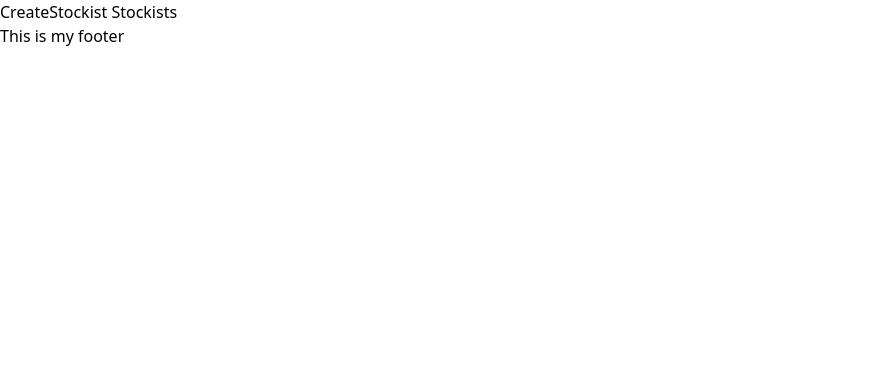
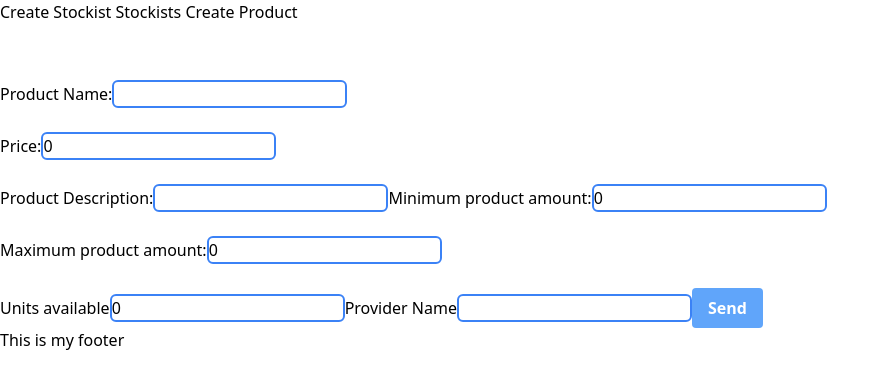
Before and after one commit to MarkNin07/ClientSideRaulShop, a React (Vite) app: page /createProduct in a window 1280 px wide. Shown: the top 388 px of the page, without its empty margins (0-890 px from the left). Built offline with nearby package versions, Linux system fonts and the light colour scheme.

Commit message:
Products
ProductSlice, ProductForm, PostProduct were created to be able to create Products on the web.

```diff
--- a/index.html
+++ b/index.html
@@ -4,7 +4,7 @@
     <meta charset="UTF-8" />
     <meta name="viewport" content="width=device-width, initial-scale=1.0" />
     <script src="https://cdn.tailwindcss.com"></script>
-    <title>Raul Shop</title>
+    <title>Raul's Hardware Store</title>
   </head>
   <body>
     <div id="root"></div>
--- /dev/null
+++ b/src/actions/post/PostProduct.ts
@@ -0,0 +1,27 @@
+import { addProduct } from "../../state/slice/ProductSlice"
+
+const postProduct = async (productName:string, price:number,
+    description:string, minProdAmount:number, maxProdAmount:number,
+    unitsAvailable:number, stockistName:string, dispatch:any ) => {
+
+        const postBody = {
+            "productName": productName,
+            "price": price,
+            "description": description,
+            "minProdAmount": minProdAmount,
+            "maxProdAmount": maxProdAmount,
+            "unitsAvailable": unitsAvailable,
+            "stockistName": stockistName
+        }
+
+        let postProdReq = await fetch('http://localhost:8080/create/product', {
+            method: 'POST',
+            headers: {'content-type':'application/json'},
+            body: JSON.stringify(postBody)
+        })
+
+        let response = await postProdReq.json()
+        dispatch(addProduct(response))
+    }
+
+    export {postProduct}
--- /dev/null
+++ b/src/components/ProductForm.tsx
@@ -0,0 +1,88 @@
+import * as React from 'react';
+import { useState } from 'react';
+import { useDispatch } from 'react-redux';
+import { postProduct } from '../actions/post/PostProduct';
+
+const ProductForm = () => {
+
+    const dispatch = useDispatch()
+
+    const [productName, setProductName] = useState<string>('');
+    const onChangeProdName = (e:React.ChangeEvent<HTMLInputElement>) =>
+        setProductName(e.target.value)
+
+    const [price, setPrice] = useState<number>(0);
+
+    const [description, setDescription] = useState<string>('');
+    const onChangeDescription = (e:React.ChangeEvent<HTMLInputElement>) =>
+        setDescription(e.target.value)
+
+    const [minProdAmount, setMinProdAmount] = useState<number>(0);
+
+    const [maxProdAmount, setMaxProdAmount] = useState<number>(0);
+
+    const [unitsAvailable, setUnitsAvailable] = useState<number>(0);
+
+    const [stockistName, setStockistName] = useState<string>('');
+    const onChangestockistName = (e:React.ChangeEvent<HTMLInputElement>) =>
+        setStockistName(e.target.value)
+
+
+    const createProd = (e:React.FormEvent<HTMLButtonElement>) => {
+        e.preventDefault();
+        postProduct(productName, price, description, minProdAmount, maxProdAmount, unitsAvailable, stockistName, dispatch)
+        setProductName('')
+        setPrice(0)
+        setDescription('')
+        setMinProdAmount(0)
+        setMaxProdAmount(0)
+        setUnitsAvailable(0)
+        setStockistName('')
+
+    }
+
+  return (
+      <form  className="mt-8 space-y-6" action="#" method="POST">
+
+          <label htmlFor="productName" >Product Name:</label>
+          <input type="text" name="productName"
+            value={productName} onChange={onChangeProdName}
+            className='border-2 border-blue-500 rounded-md'/> <br />
+
+          <label htmlFor="price">Price:</label>
+          <input type="number" name="price"
+            value={price} onChange={ (e) => setPrice(parseInt(e.target.value)) }
+            className='border-2 border-blue-500 rounded-md' /> <br />
+
+          <label htmlFor="description">Product Description:</label>
+          <input type="text" name="description"
+            value={description} onChange={ onChangeDescription }
+            className='border-2 border-blue-500 rounded-md'/>
+
+          <label htmlFor="minAmount" >Minimum product amount:</label>
+          <input type="text" name="minAmount"
+            value={minProdAmount} onChange={ (e) => setMinProdAmount(parseInt(e.target.value))}
+            className='border-2 border-blue-500 rounded-md'/> <br />
+
+          <label htmlFor="maxAmount">Maximum product amount:</label>
+          <input type="text" name="maxAmount"
+            value={maxProdAmount} onChange={ (e) => setMaxProdAmount(parseInt(e.target.value))}
+            className='border-2 border-blue-500 rounded-md' /> <br />
+
+           <label htmlFor="unitsAv">Units available</label>
+           <input type="number" name="unitsAv"
+            value={unitsAvailable} onChange={ (e) => setUnitsAvailable(parseInt(e.target.value)) }
+            className='border-2 border-blue-500 rounded-md'/>
+
+           <label htmlFor="provName">Provider Name</label>
+           <input type="text" name="provName"
+            value={stockistName} onChange={ onChangestockistName }
+            className='border-2 border-blue-500 rounded-md'/>
+
+           <button onClick={ createProd } className="bg-blue-400 hover:bg-blue-700 text-white font-bold py-2 px-4 rounded focus:outline-none focus:shadow-outline" >Send</button>
+
+      </form>
+  );
+};
+
+export default ProductForm;
--- a/src/components/StockistsList.tsx
+++ b/src/components/StockistsList.tsx
@@ -34,7 +34,7 @@ const StockistsList = () => {
             <h1>List of all the stockists</h1>
             <ul>{stockistsInfo.map((prov:stockistType, index)=>
             <li key={index}>
-                {prov.stockistName} <button onClick={()=>handleDel(prov.stockistId)} >Delete Stockist</button>
+                {prov.stockistName} <button onClick={()=>handleDel(prov.stockistId)} className='bg-blue-500 hover:bg-blue-700 text-white font-bold py-1 px-2 rounded'>Delete Stockist</button>
             </li>)}
             </ul>
         </div>
--- a/src/routes/PrivateRoutes.tsx
+++ b/src/routes/PrivateRoutes.tsx
@@ -1,5 +1,6 @@
 import React from 'react'
 import { Link, Route, Routes } from 'react-router-dom'
+import ProductForm from '../components/ProductForm'
 import StockistForm from '../components/StockistForm'
 import StockistsList from '../components/StockistsList'
 
@@ -7,12 +8,14 @@ import StockistsList from '../components/StockistsList'
 function PrivateRoutes() {
   return (
     <div>
-        <Link to='/'> CreateStockist </Link>
+        <Link to='/'> Create Stockist </Link>
         <Link to='/stockists'>  Stockists </Link>
+        <Link to="/createProduct"> Create Product </Link>
 
         <Routes>
             <Route path="/" element={<StockistForm/>} />
             <Route path="/stockists" element={<StockistsList />} />
+            <Route path="/createProduct" element={<ProductForm />} />
         </Routes>
     </div>
   )
--- a/src/state/Store.ts
+++ b/src/state/Store.ts
@@ -1,11 +1,12 @@
 import { configureStore } from "@reduxjs/toolkit"
 import postsReducer, { stockistType } from './slice/ProviderSlice'
-
+import productReducer from './slice/ProductSlice'
 
 const store = configureStore(
     {
         reducer: {
-            stockist: postsReducer
+            stockist: postsReducer,
+            product: productReducer
         }
     }
 )
--- /dev/null
+++ b/src/state/slice/ProductSlice.ts
@@ -0,0 +1,48 @@
+import { createSlice, PayloadAction } from '@reduxjs/toolkit';
+
+type productType = {
+    productId: string,
+    productName: string,
+    price: number,
+    description: string,
+    minProdAmount: number,
+    maxProdAmount: number,
+    unitsAvailable: number,
+    stockistName: string
+}
+
+const initialState:productType[] = [
+    {
+        productId: '',
+        productName: '',
+        price: 0,
+        description: '',
+        minProdAmount: 0,
+        maxProdAmount: 0,
+        unitsAvailable: 0,
+        stockistName: ''
+    }
+]
+
+const productSlice = createSlice({
+    name: 'product',
+    initialState,
+    reducers: {
+        addProduct(state, action){
+            state.push(action.payload)
+        },
+        getAllProducts(state, action){
+            return action.payload;
+        },
+        deleteProduct(state, action:PayloadAction<string>){
+            const newProdList = state.filter((prod) => prod.productId != action.payload);
+            return newProdList
+        }
+    }
+})
+
+export const {addProduct, getAllProducts, deleteProduct} = productSlice.actions
+
+export default productSlice.reducer
+
+export type {productType}
```
